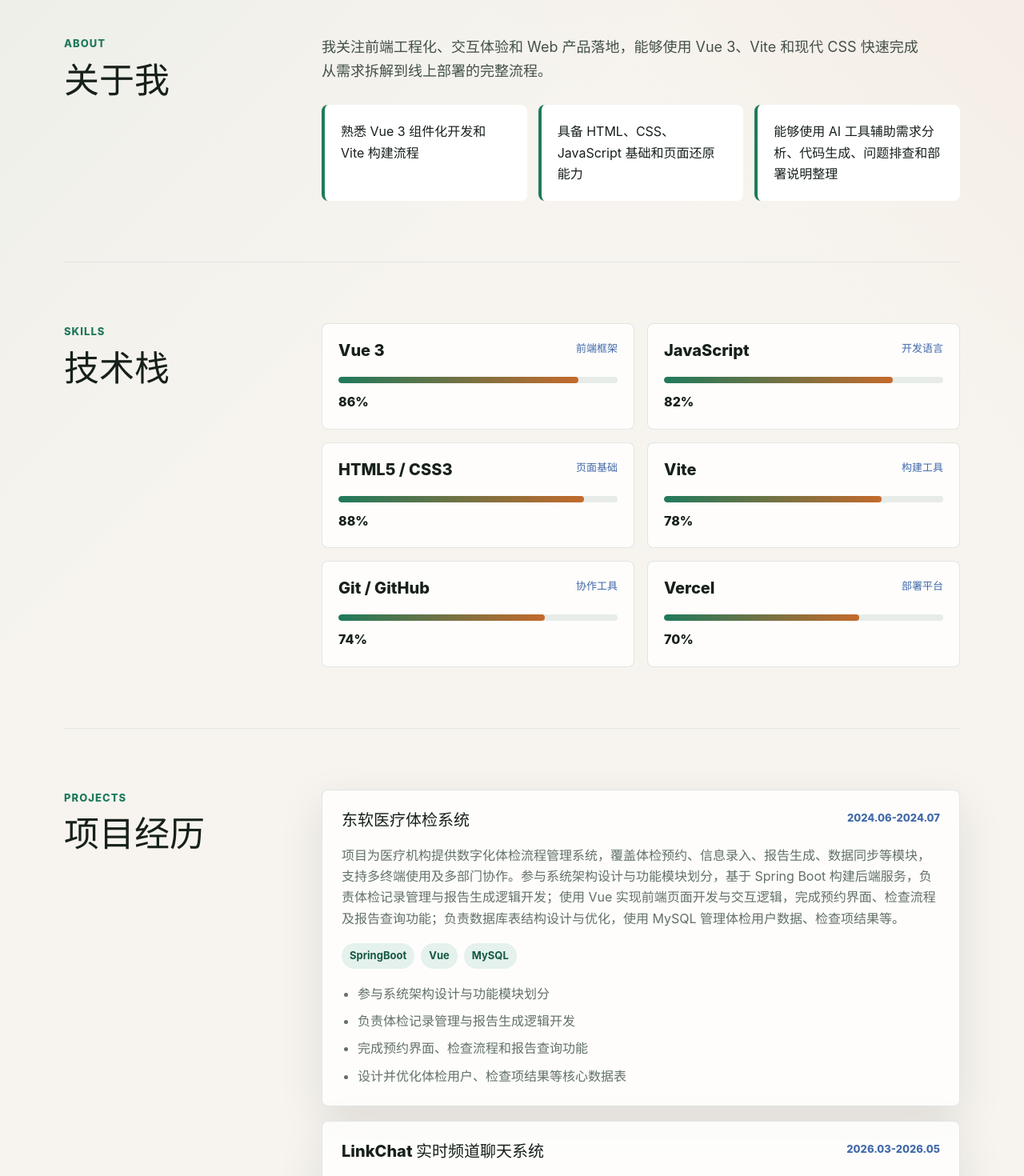
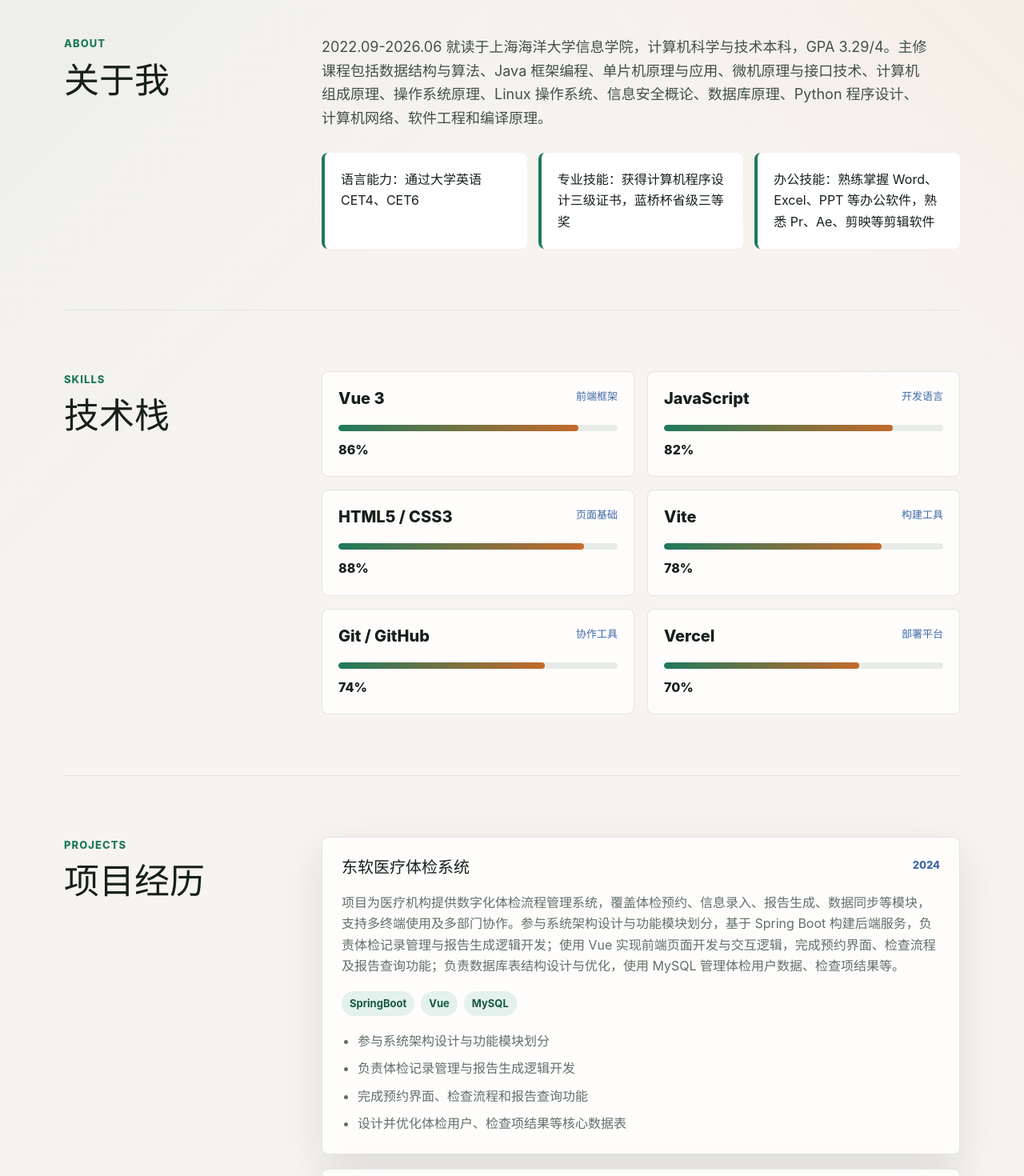
Before and after one commit to out11112/personal-site, a Vue app: page / in a window 1280 px wide. Shown: the part 840-2310 px from the top of the page at 80% size. Built offline with nearby package versions, Linux system fonts and the light colour scheme.

Commit message:
Update about section content

```diff
--- a/src/data/profile.js
+++ b/src/data/profile.js
@@ -5,11 +5,11 @@ export const profile = {
   email: '2419554425@qq.com',
   github: 'https://github.com/out11112',
   intro:
-    '我关注前端工程化、交互体验和 Web 产品落地，能够使用 Vue 3、Vite 和现代 CSS 快速完成从需求拆解到线上部署的完整流程。',
+    '2022.09-2026.06 就读于上海海洋大学信息学院，计算机科学与技术本科，GPA 3.29/4。主修课程包括数据结构与算法、Java 框架编程、单片机原理与应用、微机原理与接口技术、计算机组成原理、操作系统原理、Linux 操作系统、信息安全概论、数据库原理、Python 程序设计、计算机网络、软件工程和编译原理。',
   highlights: [
-    '熟悉 Vue 3 组件化开发和 Vite 构建流程',
-    '具备 HTML、CSS、JavaScript 基础和页面还原能力',
-    '能够使用 AI 工具辅助需求分析、代码生成、问题排查和部署说明整理',
+    '语言能力：通过大学英语 CET4、CET6',
+    '专业技能：获得计算机程序设计三级证书，蓝桥杯省级三等奖',
+    '办公技能：熟练掌握 Word、Excel、PPT 等办公软件，熟悉 Pr、Ae、剪映等剪辑软件',
   ],
 }
 
@@ -25,7 +25,7 @@ export const skills = [
 export const projects = [
   {
     title: '东软医疗体检系统',
-    period: '2024.06-2024.07',
+    period: '2024',
     summary:
       '项目为医疗机构提供数字化体检流程管理系统，覆盖体检预约、信息录入、报告生成、数据同步等模块，支持多终端使用及多部门协作。参与系统架构设计与功能模块划分，基于 Spring Boot 构建后端服务，负责体检记录管理与报告生成逻辑开发；使用 Vue 实现前端页面开发与交互逻辑，完成预约界面、检查流程及报告查询功能；负责数据库表结构设计与优化，使用 MySQL 管理体检用户数据、检查项结果等。',
     stack: ['SpringBoot', 'Vue', 'MySQL'],
@@ -38,7 +38,7 @@ export const projects = [
   },
   {
     title: 'LinkChat 实时频道聊天系统',
-    period: '2026.03-2026.05',
+    period: '2026',
     summary:
       '设计并实现前后端分离的实时频道聊天系统，前端基于 Vue 3 + Element Plus 构建响应式聊天界面，后端基于 Spring Boot 3 提供 WebSocket 通信，项目成功部署在阿里云服务器。实现了用户注册登录、密码加密存储、头像上传、昵称修改、密码修改等用户体系功能；实现频道消息实时收发，基于 WebSocket 推送文本、图片、文件、语音等多类型消息，并将历史消息持久化到 MySQL；实现 WebRTC 频道实时语音功能；接入 DeepSeek-V4-Bot，支持通过 @bot 在频道内触发 AI 对话；优化移动端聊天体验，加入深色/浅色主题、消息时间显示、附件暂存发送和图片粘贴上传。',
     stack: ['SpringBoot', 'Vue', 'MySQL'],
```
